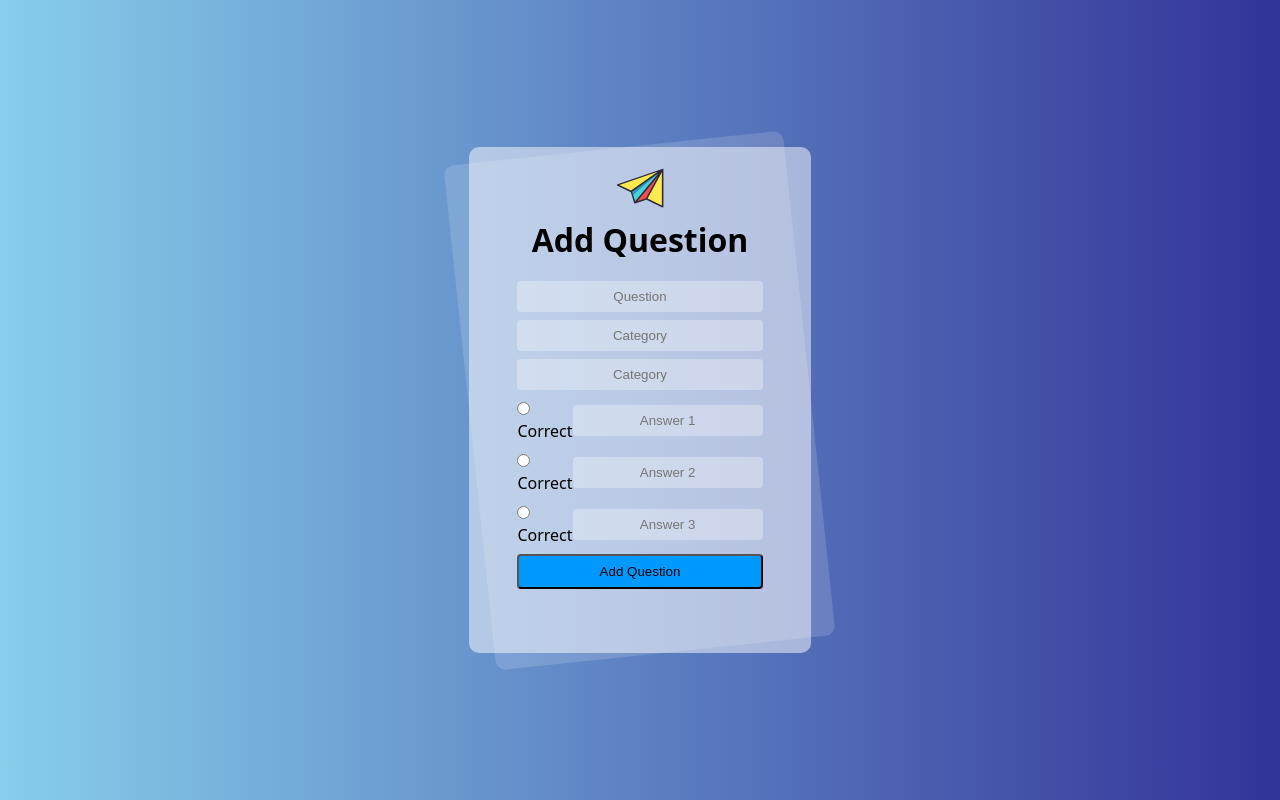
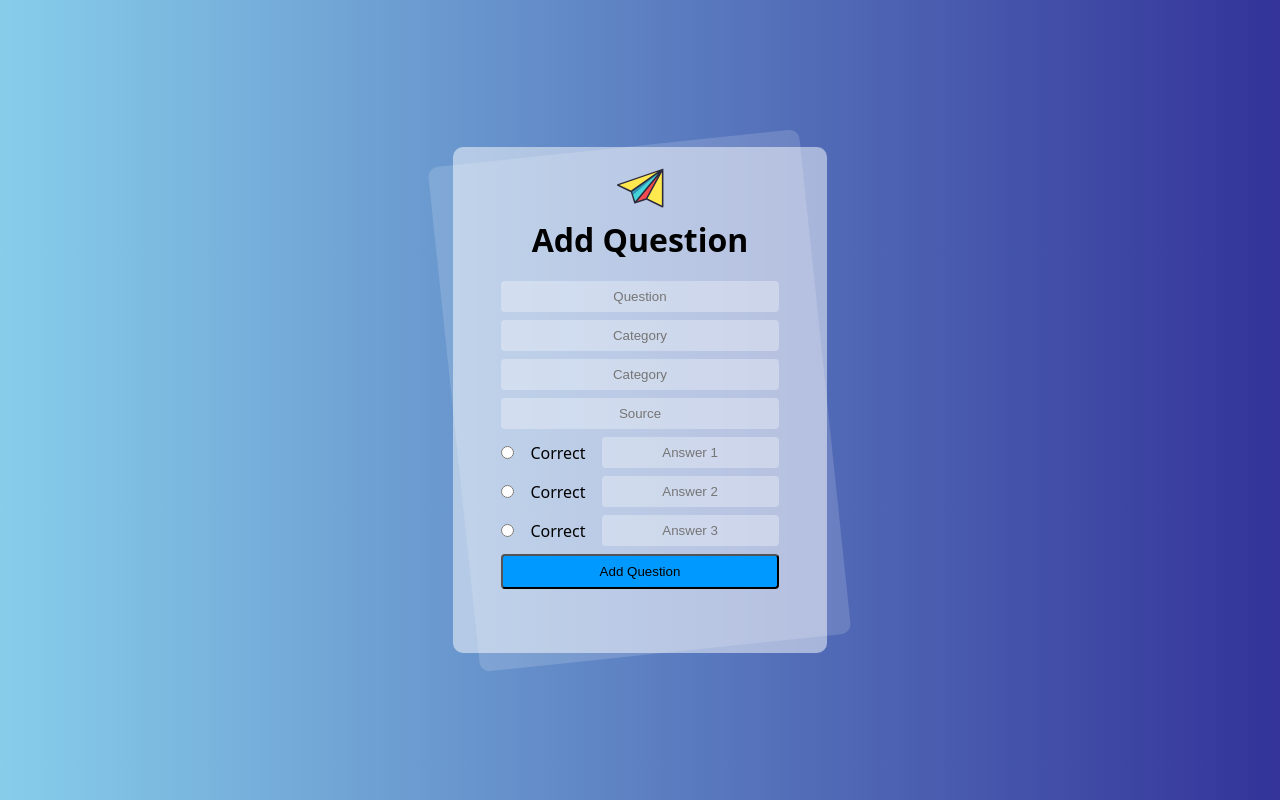
Before and after one commit to gusalfonso/pilot-quiz, a React (Vite) app: page /questioninput in a window 1280 px wide. Built offline with nearby package versions, Linux system fonts and the light colour scheme; no server answers.

Commit message:
addquestion card with all fields

```diff
--- a/package.json
+++ b/package.json
@@ -10,6 +10,7 @@
     "preview": "vite preview"
   },
   "dependencies": {
+    "@fontsource/roboto": "^5.0.14",
     "@libsql/client": "^0.8.1",
     "@tremor/react": "^3.17.4",
     "axios": "^1.7.3",
--- a/src/pages/SaveQuestion.tsx
+++ b/src/pages/SaveQuestion.tsx
@@ -7,6 +7,7 @@ const QuestionForm: React.FC = () => {
   const [question, setQuestion] = useState<string>("");
   const [category, setCategory] = useState<string>("");
   const [category2, setCategory2] = useState<string>("");
+  const [source, setSource] = useState<string>("");
 
   const [answers, setAnswers] = useState<[string, string, string]>([
     "",
@@ -97,6 +98,15 @@ const QuestionForm: React.FC = () => {
               required
             />
           </div>
+          <div className="form-item">
+            <input
+              type="text"
+              placeholder="Source"
+              value={source}
+              onChange={(e) => setSource(e.target.value)}
+              required
+            />
+          </div>
           {answers.map((answer, index) => (
             <div key={index} className="form-item answer-item">
               <label className="radio-label">
--- a/src/styles/SaveQuestion.css
+++ b/src/styles/SaveQuestion.css
@@ -32,4 +32,11 @@
 .answer-item {
   display: flex;
   align-items: center;
+  gap: 1rem;
 }
+
+.radio-label {
+  display: flex;
+  align-items: center;
+  gap: 1rem;
+}
```
Also changed, not shown: 1 other file (tests, documents, lock files or other folders).
